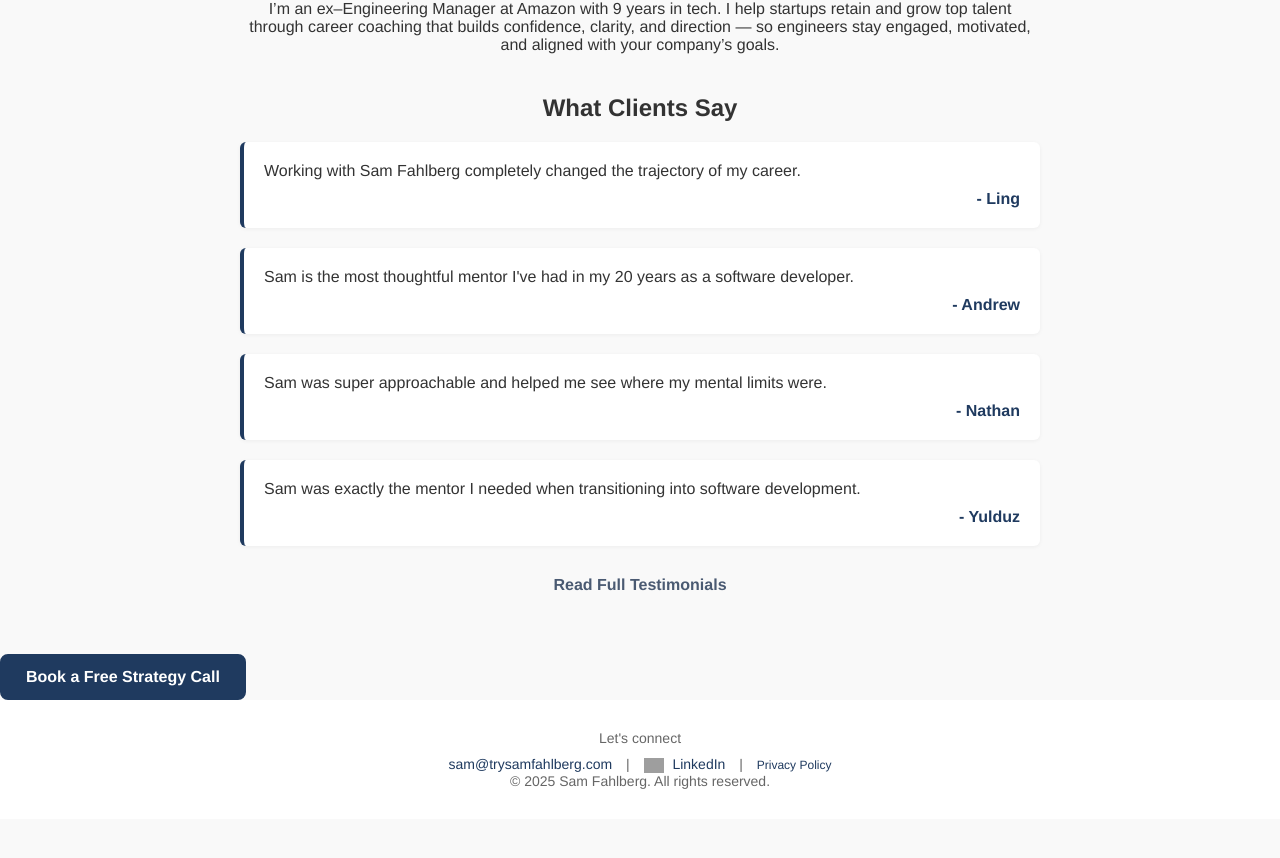
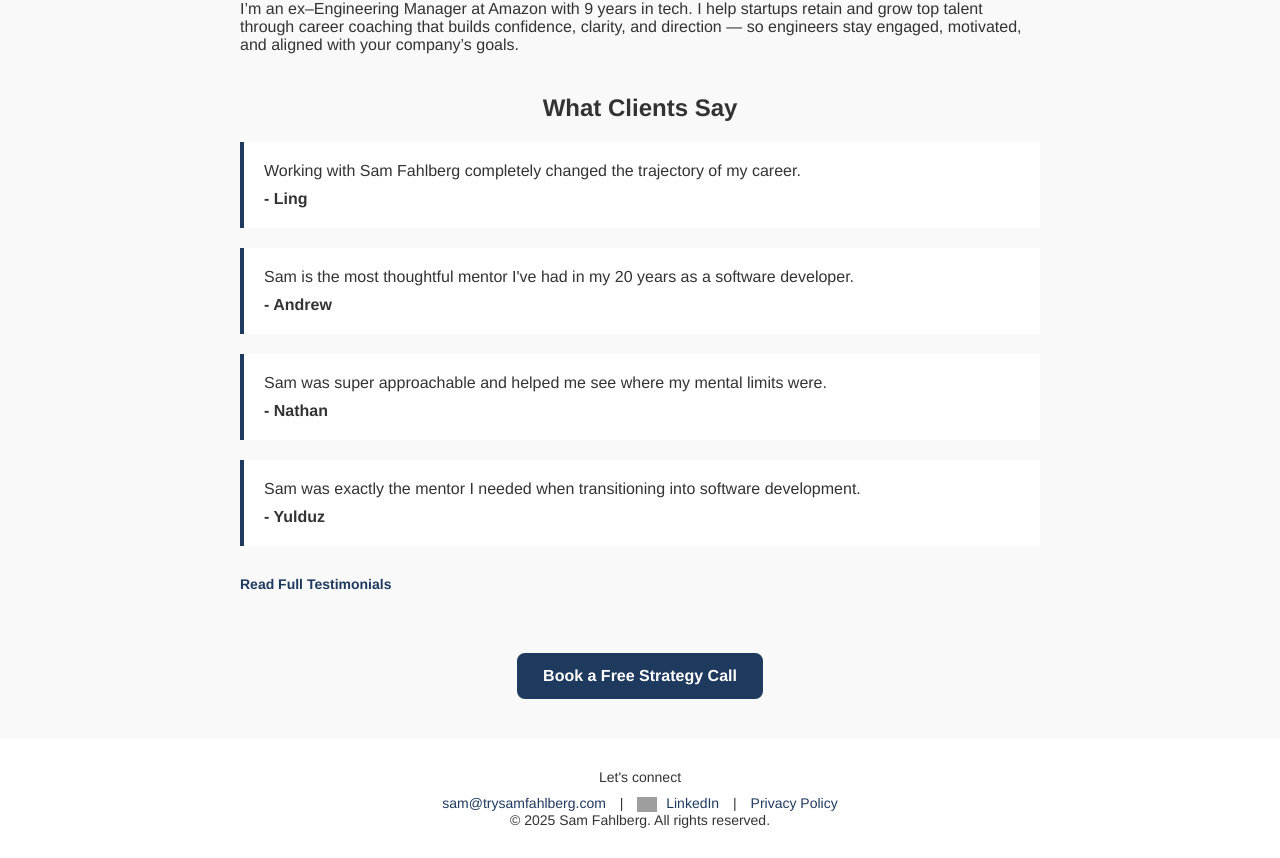
Before and after one commit to sfahlberg/sfahlberg.github.io, a plain HTML site: page index.html in a window 1280 px wide. Shown: the part 497-1355 px from the top of the page. Before the commit the page ends 1316 px from the top, so only its background shows below. Drawn offline with Linux system fonts and the light colour scheme; grey boxes are pictures that could not be loaded.

Commit message:
Update styles.css

```diff
--- a/styles.css
+++ b/styles.css
@@ -1,4 +1,3 @@
-/* --- Body and general layout --- */
 body {
   font-family: 'Helvetica Neue', sans-serif;
   margin: 0;
@@ -7,23 +6,23 @@ body {
   color: #333;
 }
 
-/* --- Header --- */
 header {
   background-color: #1F3A5F;
   padding: 40px 20px;
   text-align: center;
   color: white;
 }
+
 header h1 {
   font-size: 28px;
   margin: 0 0 10px;
 }
+
 header p {
   font-size: 18px;
   margin: 0;
 }
 
-/* --- CTA buttons --- */
 .cta {
   display: inline-block;
   margin-top: 20px;
@@ -36,36 +35,27 @@ header p {
   border: 2px solid #ffffff;
   transition: background-color 0.2s ease;
 }
+
 .cta:hover {
   background-color: #e6e6e6;
 }
 
-/* --- Bottom CTA overrides for navy button --- */
-.bottom-cta .cta {
-  background-color: #1F3A5F;
-  color: #ffffff;
-  border: 2px solid #1F3A5F;
-}
-.bottom-cta .cta:hover {
-  background-color: #16304b;
-}
-
-/* --- Sections --- */
 .section {
   max-width: 800px;
   margin: 40px auto;
   padding: 0 20px;
 }
+
 .section h2 {
   font-size: 24px;
   margin-bottom: 10px;
   text-align: center;
 }
 
-/* --- Profile section --- */
 .profile {
   text-align: center;
 }
+
 .profile img {
   width: 160px;
   height: 160px;
@@ -74,83 +64,93 @@ header p {
   margin-bottom: 20px;
 }
 
-/* --- Testimonials (Original Style) --- */
+/* Left-align only 'Why Work With Me' text */
+.profile p {
+  text-align: left;
+}
+
 .testimonial {
   background-color: #ffffff;
   border-left: 4px solid #1F3A5F;
   padding: 20px;
   margin: 20px 0;
-  box-shadow: 0 1px 4px rgba(0,0,0,0.05);
-  border-radius: 6px;
-}
-.testimonial p {
-  margin: 0 0 10px 0;
-  font-weight: normal;
-  font-size: 16px;
-  color: #333;
-}
-.testimonial-author {
-  font-weight: bold;
-  color: #1F3A5F;
-  display: block;
-  text-align: right;
+  position: relative;
 }
 
-/* --- Read full testimonials link --- */
-.read-more-wrapper {
-  text-align: center;
-  margin-top: 30px;
-}
-.read-more-link {
-  font-weight: 600;
-  font-size: 16px;
-  color: #4a5a72;
-  text-decoration: none;
-  border-bottom: 1.5px solid transparent;
-  padding-bottom: 2px;
-  transition: border-color 0.3s ease, color 0.3s ease;
-  cursor: pointer;
-}
-.read-more-link:hover,
-.read-more-link:focus {
-  color: #1F3A5F;
-  border-color: #1F3A5F;
-  outline: none;
+.testimonial p {
+  margin: 0 0 10px;
 }
 
-/* --- Footer --- */
+.testimonial span {
+  font-weight: bold;
+  display: block;
+  margin-top: 8px;
+}
+
+.read-more-link {
+  display: inline-block;
+  margin-top: 10px;
+  font-size: 14px;
+  color: #1F3A5F;
+  text-decoration: none;
+  font-weight: bold;
+  transition: opacity 0.2s ease;
+}
+
+.read-more-link:hover {
+  opacity: 0.7;
+}
+
 footer {
   background-color: #ffffff;
   padding: 30px 20px;
   text-align: center;
   font-size: 14px;
-  color: #666;
 }
+
 .contact-links {
   margin-top: 10px;
 }
+
 .contact-links a {
   margin: 0 10px;
   text-decoration: none;
   color: #1F3A5F;
 }
+
 .linkedin-icon {
   width: 20px;
   vertical-align: middle;
   margin-right: 5px;
 }
-.privacy-link {
-  font-size: 12px;
-  color: #888;
-  text-decoration: none;
-}
-.privacy-link:hover,
-.privacy-link:focus {
-  text-decoration: underline;
+
+.bottom-cta {
+  text-align: center;
+  margin: 40px 0;
 }
 
-/* --- Copyright --- */
-copyright {
-  margin-top: 10px;
-  color: #888;
+.bottom-cta .cta {
+  background-color: #1F3A5F;
+  color: #ffffff;
+  border: 2px solid #1F3A5F;
 }
+
+.bottom-cta .cta:hover {
+  background-color: #16304b;
+}
+
+a.read-full {
+  display: inline-block;
+  margin-top: 30px;
+  font-weight: bold;
+  font-size: 14px;
+  text-decoration: none;
+  color: #1F3A5F;
+  border-bottom: 2px solid transparent;
+  transition: border-bottom 0.2s ease;
+  text-align: center;
+}
+
+a.read-full:hover {
+  border-bottom: 2px solid #1F3A5F;
+}
```
